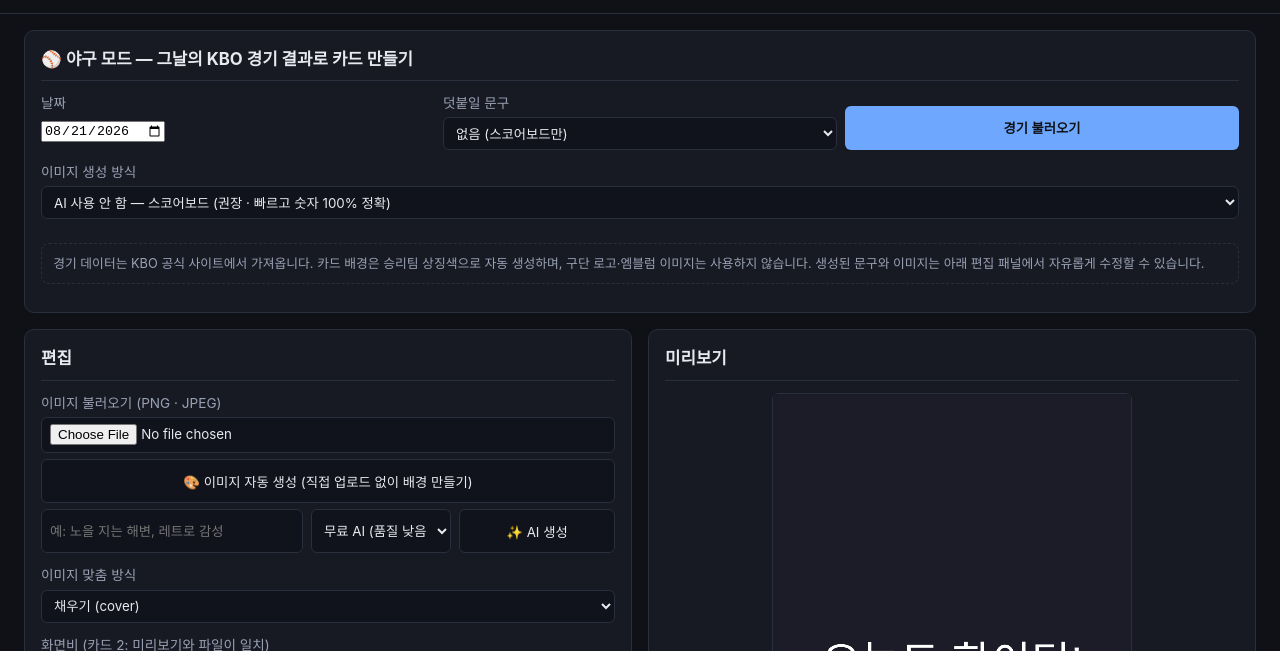
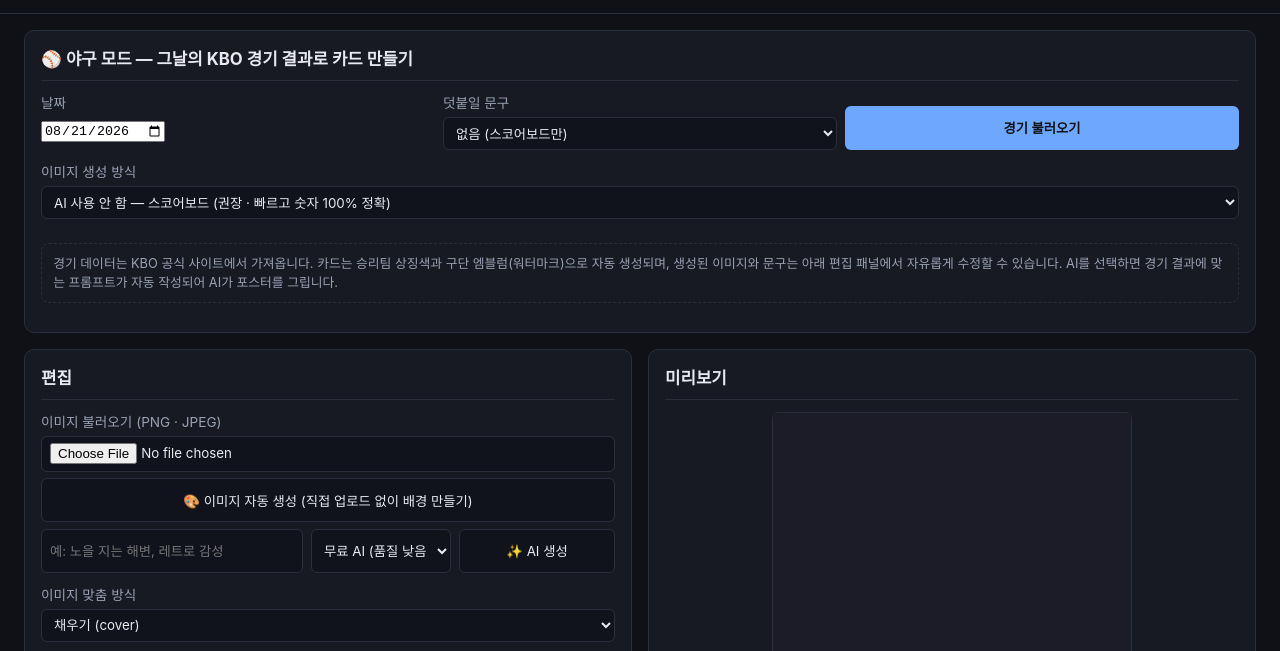
Before and after one commit to stulss/meme-card-maker, a plain HTML site: page index.html in a window 1280 px wide. Shown: the part 97-748 px from the top of the page. Drawn offline with Linux system fonts and the light colour scheme; a web font is replaced by a local one.

Commit message:
야구 패널 안내 문구를 실제 동작에 맞게 수정
'구단 로고·엠블럼 이미지는 사용하지 않습니다'라고 적혀 있었으나
실제로는 워터마크로 사용 중 -> 실제 동작으로 수정하고 AI 선택 안내 추가.

Co-Authored-By: Claude Sonnet 5 <noreply@anthropic.com>

```diff
--- a/index.html
+++ b/index.html
@@ -52,9 +52,9 @@
     <p class="status-message" id="kbo-message" hidden></p>
     <ul id="kbo-game-list"></ul>
     <p class="privacy-note">
-      경기 데이터는 KBO 공식 사이트에서 가져옵니다. 카드 배경은 승리팀 상징색으로 자동 생성하며,
-      구단 로고·엠블럼 이미지는 사용하지 않습니다. 생성된 문구와 이미지는 아래 편집 패널에서
-      자유롭게 수정할 수 있습니다.
+      경기 데이터는 KBO 공식 사이트에서 가져옵니다. 카드는 승리팀 상징색과 구단 엠블럼(워터마크)으로
+      자동 생성되며, 생성된 이미지와 문구는 아래 편집 패널에서 자유롭게 수정할 수 있습니다.
+      AI를 선택하면 경기 결과에 맞는 프롬프트가 자동 작성되어 AI가 포스터를 그립니다.
     </p>
   </section>
 
```
